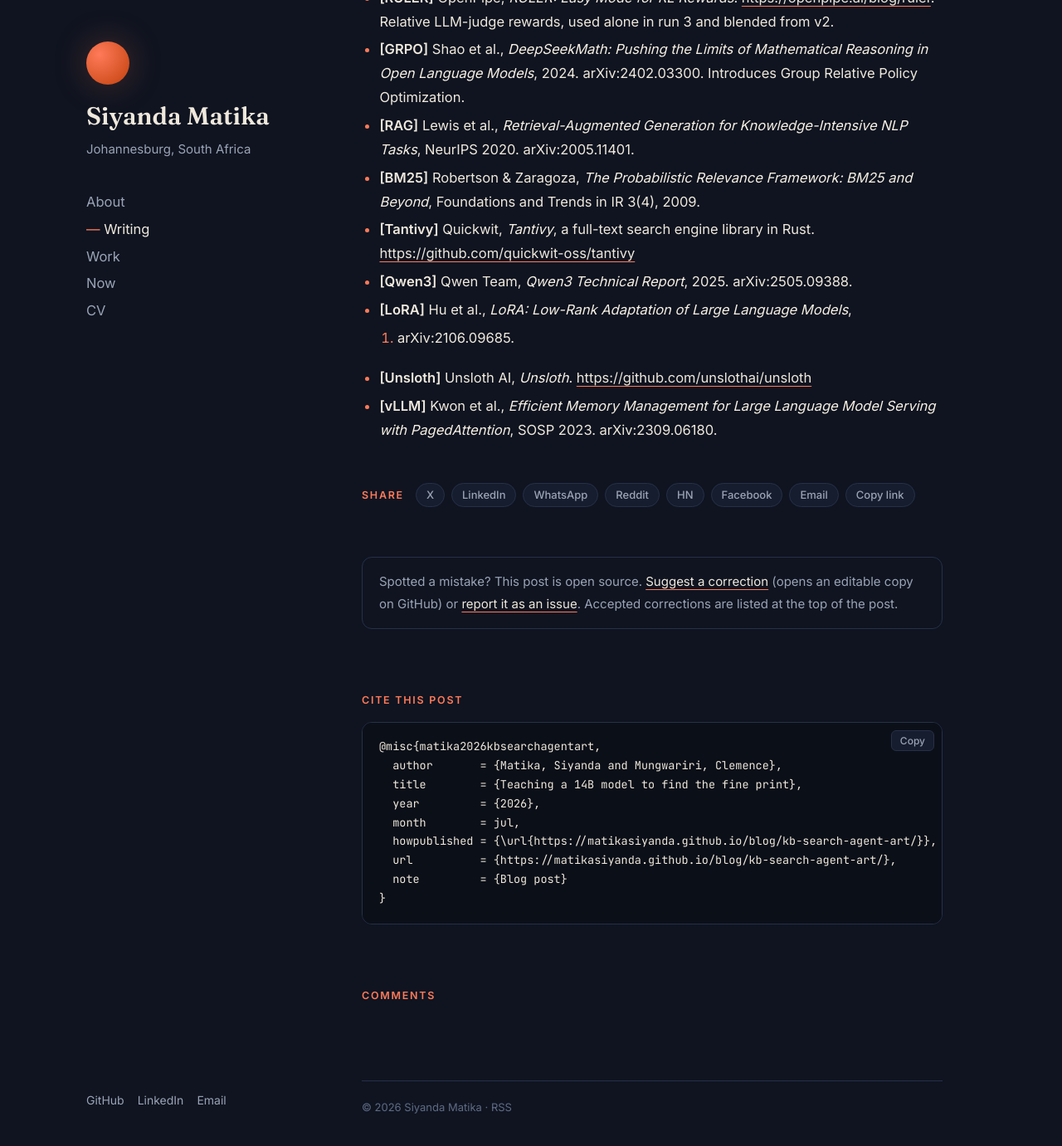
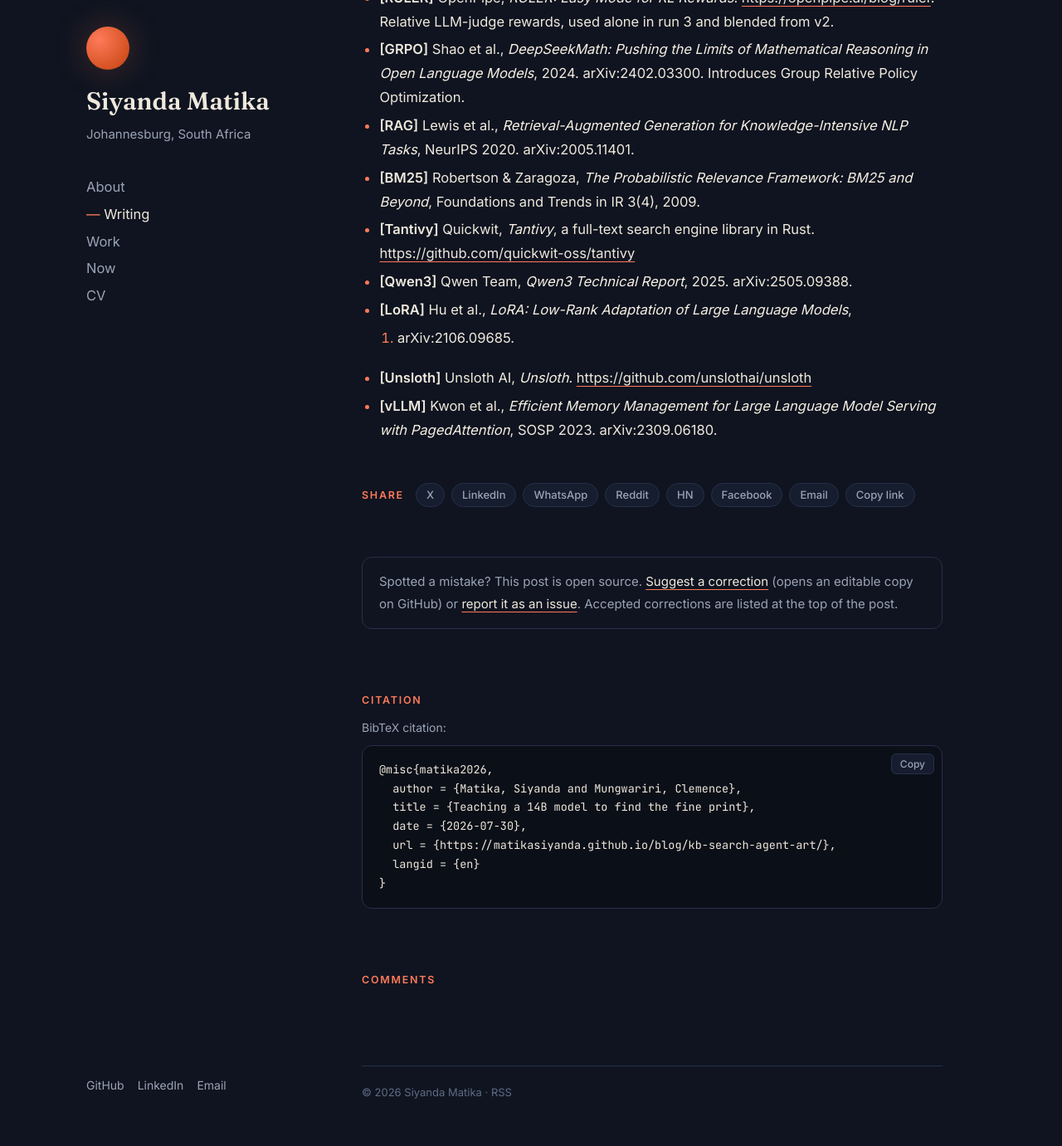
Before and after one commit to matikasiyanda/matikasiyanda.github.io, a Jekyll site: the page built from _posts/2026-07-30-kb-search-agent-art.md, in a window 1280 px wide and 1400 px high, scrolled down 6175 px. Shown: the top 1381 px of the window at 83% size. Built offline with Jekyll 4.4.1, drawn with Linux system fonts in a browser that asks for light colours; comment, search, counter and statistics services are not loaded.

Commit message:
Citation block: Quarto-style BibTeX (surname+year key, date, url, langid)

```diff
--- a/_layouts/post.html
+++ b/_layouts/post.html
@@ -39,20 +39,18 @@
     </nav>
   {% endif %}
 
-  {% comment %} BibTeX: key is surname + year + slug without hyphens. Braces live in variables so Liquid never sees them. {% endcomment %}
+  {% comment %} BibTeX in Quarto style: key is first author surname + year. Braces live in variables so Liquid never sees them. {% endcomment %}
   {% assign lb = "{" %}{% assign rb = "}" %}
-  {% assign slug_word = page.slug | remove: "-" | truncate: 28, "" %}
   {% assign year = page.date | date: "%Y" %}
-  {% assign mon = page.date | date: "%b" | downcase %}
   {% assign abs_url = page.url | absolute_url %}
-  {% capture bibtex %}@misc{{ lb }}matika{{ year }}{{ slug_word }},
-  author       = {{ lb }}{{ bib_authors | join: " and " }}{{ rb }},
-  title        = {{ lb }}{{ page.title }}{{ rb }},
-  year         = {{ lb }}{{ year }}{{ rb }},
-  month        = {{ mon }},
-  howpublished = {{ lb }}\url{{ lb }}{{ abs_url }}{{ rb }}{{ rb }},
-  url          = {{ lb }}{{ abs_url }}{{ rb }},
-  note         = {{ lb }}Blog post{{ rb }}
+  {% assign cite_date = page.date | date: "%Y-%m-%d" %}
+  {% assign first_family = page.authors.first.family | downcase %}
+  {% capture bibtex %}@misc{{ lb }}{{ first_family }}{{ year }},
+  author = {{ lb }}{{ bib_authors | join: " and " }}{{ rb }},
+  title = {{ lb }}{{ page.title }}{{ rb }},
+  date = {{ lb }}{{ cite_date }}{{ rb }},
+  url = {{ lb }}{{ abs_url }}{{ rb }},
+  langid = {{ lb }}en{{ rb }}
 {{ rb }}{% endcapture %}
   {% include share.html %}
 
@@ -72,7 +70,8 @@
   </section>
 
   <section class="cite" aria-labelledby="cite-heading">
-    <h2 id="cite-heading" class="label">Cite this post</h2>
+    <h2 id="cite-heading" class="label">Citation</h2>
+    <p class="cite-label">BibTeX citation:</p>
     <div class="cite-box">
       <button type="button" class="copy-btn" data-copy-target="bibtex-{{ page.slug }}">Copy</button>
       <pre id="bibtex-{{ page.slug }}"><code>{{ bibtex | strip | xml_escape }}</code></pre>
--- a/assets/css/site.css
+++ b/assets/css/site.css
@@ -215,3 +215,4 @@
 }
 .share-btn:hover { color: var(--text); border-color: var(--accent); }
 .share--compact .share-btn { padding: 5px 10px; font-size: 12px; }
+.cite-label { color: var(--muted); font-size: 14px; margin: -0.4em 0 0.6em; }
```
